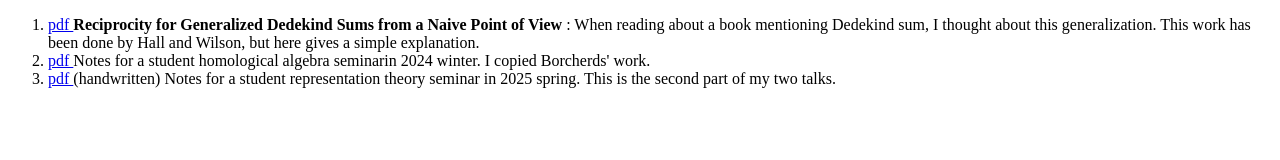
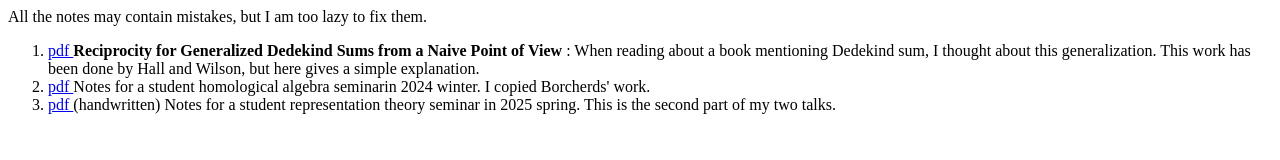
Before and after one commit to 1-OI/1-oi.github.io, a plain HTML site: page Notes/index.html in a window 1280 px wide. Drawn offline with Linux system fonts and the light colour scheme.

Commit message:
Update index.html

```diff
--- a/Notes/index.html
+++ b/Notes/index.html
@@ -7,6 +7,8 @@
 
 
 <BODY >
+
+All the notes may contain mistakes, but I am too lazy to fix them.
 <ol>
 <li>
 <A HREF="Dedekind1.pdf"> pdf </A>
```
